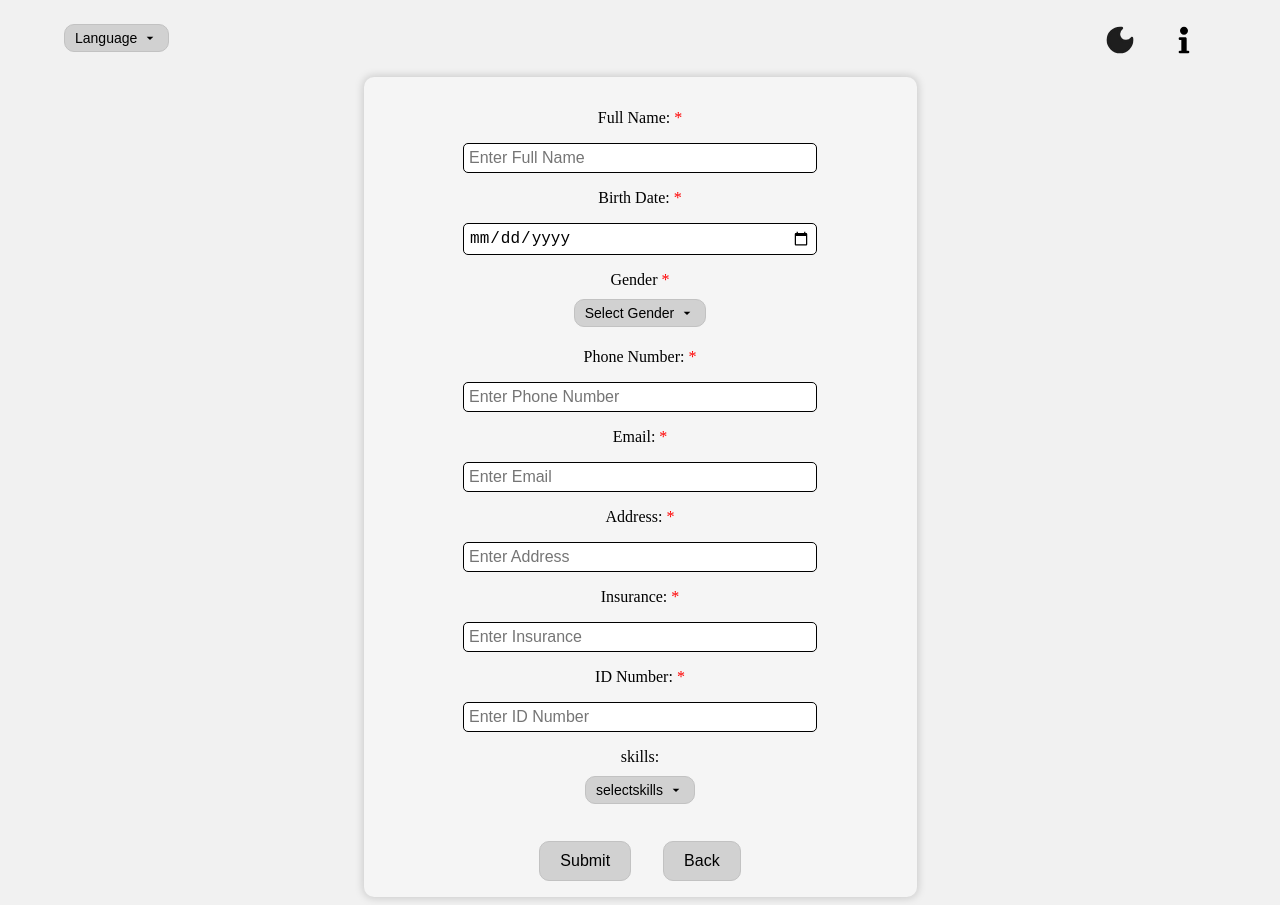
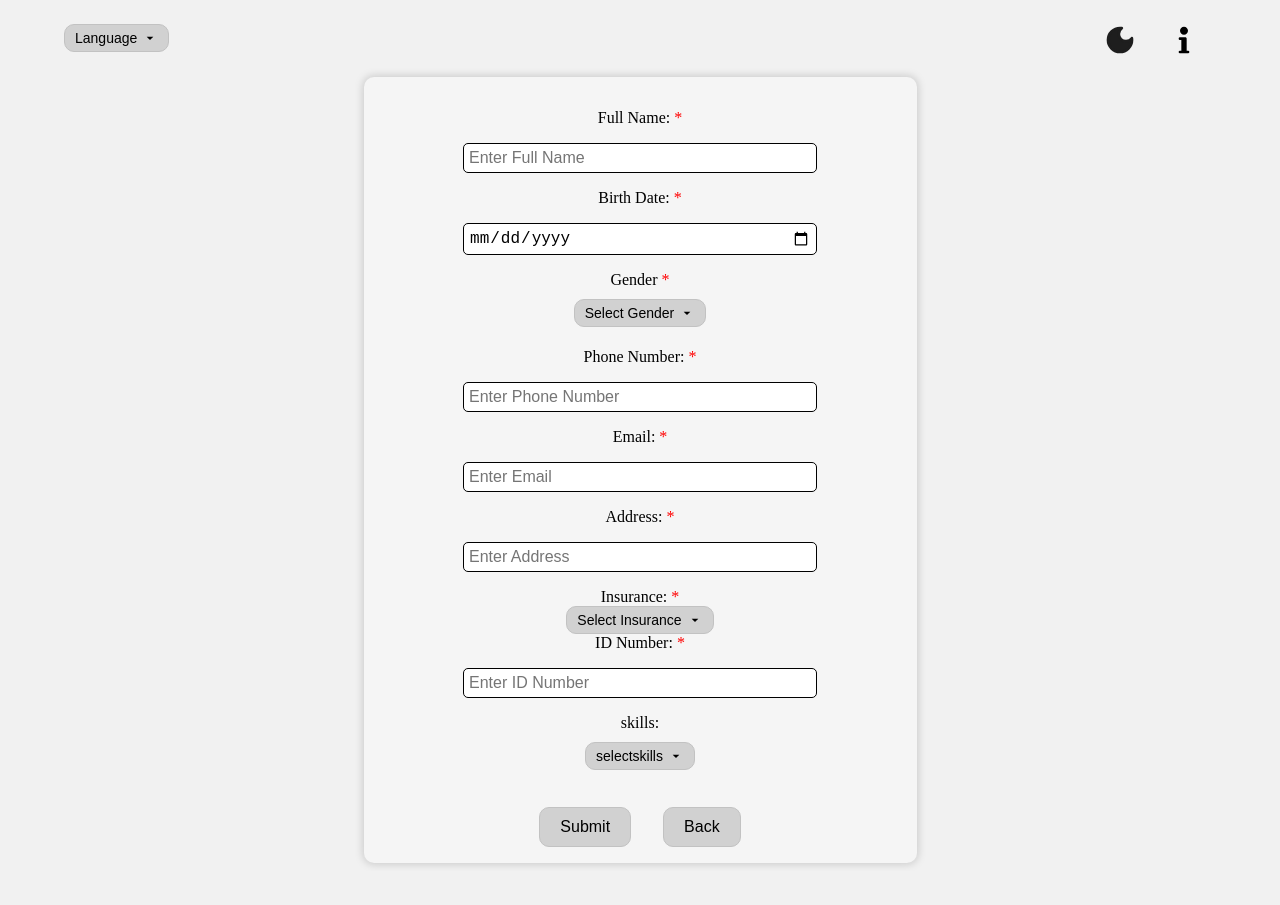
Before and after one commit to mohammadabk2/Beit-Hanina-Community-Center-Vol-App, a React (Create React App) app in the folder client/: page /sign-up in a window 1280 px wide. After the commit the page ends 871 px from the top, so only its background shows below. Built offline with nearby package versions, Linux system fonts and the light colour scheme.

Commit message:
adds translation for insurance.

```diff
--- a/client/src/config/i18n.js
+++ b/client/src/config/i18n.js
@@ -8,6 +8,7 @@ import homeVolunteerEN from "./locales/en/homeVolunteer.json";
 import HomeOrganizerEn from "./locales/en/HomeOrganizer.json";
 import aboutEn from "./locales/en/about.json";
 import skillsEN from "./locales/en/skills.json";
+import insuranceEN from "./locales/en/insurance.json";
 import personalAreaVolunteerEN from "./locales/en/personalArea.json";
 
 // Import arabic translation files
@@ -17,6 +18,7 @@ import homeVolunteerAR from "./locales/ar/homeVolunteer.json";
 import HomeOrganizerAR from "./locales/ar/HomeOrganizer.json";
 import aboutAR from "./locales/ar/about.json";
 import skillsAR from "./locales/ar/skills.json";
+import insuranceAR from "./locales/ar/insurance.json";
 import personalAreaVolunteerAR from "./locales/ar/personalArea.json";
 
 // The translations
@@ -29,6 +31,7 @@ const resources = {
     homeOrg: HomeOrganizerEn,
     about: aboutEn,
     personal: personalAreaVolunteerEN,
+    insurance: insuranceEN,
   },
   ar: {
     app: appAr,
@@ -38,6 +41,7 @@ const resources = {
     about: aboutAR,
     skills: skillsAR,
     personal: personalAreaVolunteerAR,
+    insurance: insuranceAR,
   },
 };
 
--- /dev/null
+++ b/client/src/config/locales/ar/insurance.json
@@ -0,0 +1,7 @@
+{
+    "insurance": "التأمين الصحي",
+    "clalit": "كلاليت",
+    "leumit": "لئوميت",
+    "maccabi": "مكابي",
+    "meuhedet": "مئوحيدت"
+  }
--- /dev/null
+++ b/client/src/config/locales/en/insurance.json
@@ -0,0 +1,7 @@
+{
+    "insurance": "Insurance",
+    "clalit": "Clalit",
+    "leumit": "Leumit",
+    "maccabi": "Maccabi",
+    "meuhedet": "Meuhedet"
+  }
--- /dev/null
+++ b/client/src/config/options/Insurance.js
@@ -0,0 +1,40 @@
+import { useTranslation } from "react-i18next";
+
+export const useInsuranceOptions = () => {
+  const { t } = useTranslation("insurance");
+
+  return [
+    {
+      label: t("clalit"),
+      value: t("clalit"),
+      href: "#option1",
+      onClick: () => {
+        console.log("Clalit clicked");
+      },
+    },
+    {
+      label: t("leumit"),
+      value: t("leumit"),
+      href: "#option2",
+      onClick: () => {
+        console.log("Leumit clicked");
+      },
+    },
+    {
+      label: t("maccabi"),
+      value: t("maccabi"),
+      href: "#option3",
+      onClick: () => {
+        console.log("Maccabi clicked");
+      },
+    },
+    {
+      label: t("meuhedet"),
+      value: t("meuhedet"),
+      href: "#option4",
+      onClick: () => {
+        console.log("Meuhedet clicked");
+      },
+    },
+  ];
+};
--- a/client/src/pages/SignUpPage/SignUp.js
+++ b/client/src/pages/SignUpPage/SignUp.js
@@ -8,12 +8,17 @@ import DropDownMenu from "../../components/DropDownMenu";
 import NavigationBar from "../../components/NavigationBar";
 import SelectComponent from "../../components/SelectComponent";
 
+// Import the insurance options
+import { useInsuranceOptions } from "../../config/options/Insurance";
+
 const SignUpPage = () => {
   const navigate = useNavigate();
 
   const goBack = () => {
     navigate("/");
   };
+
+  const baseInsuranceOptions = useInsuranceOptions();
 
   const [formData, setFormData] = useState({
     name: "",
@@ -36,11 +41,23 @@ const SignUpPage = () => {
     console.log("Form submitted:", formData);
   };
 
+  const handleInsuranceChange = (value) => {
+    setFormData({ ...formData, insurance: value });
+  };
+
   const handleSexChange = (value) => {
     setFormData({ ...formData, sex: value });
   };
 
   const { t } = useTranslation("signUp");
+
+  const insuranceOptions = baseInsuranceOptions.map(option => ({
+    ...option,
+    onClick: () => {
+      console.log(`${option.value} clicked`);
+      handleInsuranceChange(option.value);
+    }
+  }));
 
   const sexOptions = [
     {
@@ -163,13 +180,10 @@ const SignUpPage = () => {
               <label>{t("insurance")}: </label>
               <label className="red-star">*</label>
             </div>
-            <DynamicInput
-              className="input-field"
-              type="text"
-              value={formData.insurance}
-              name="insurance"
-              onChange={handleChange}
-              placeholder={t("insurance_placeholder")}
+            <DropDownMenu
+              className="insurance-button"
+              text={formData.insurance || t("Select Insurance")}
+              options={insuranceOptions}
             />
           </div>
 
```
